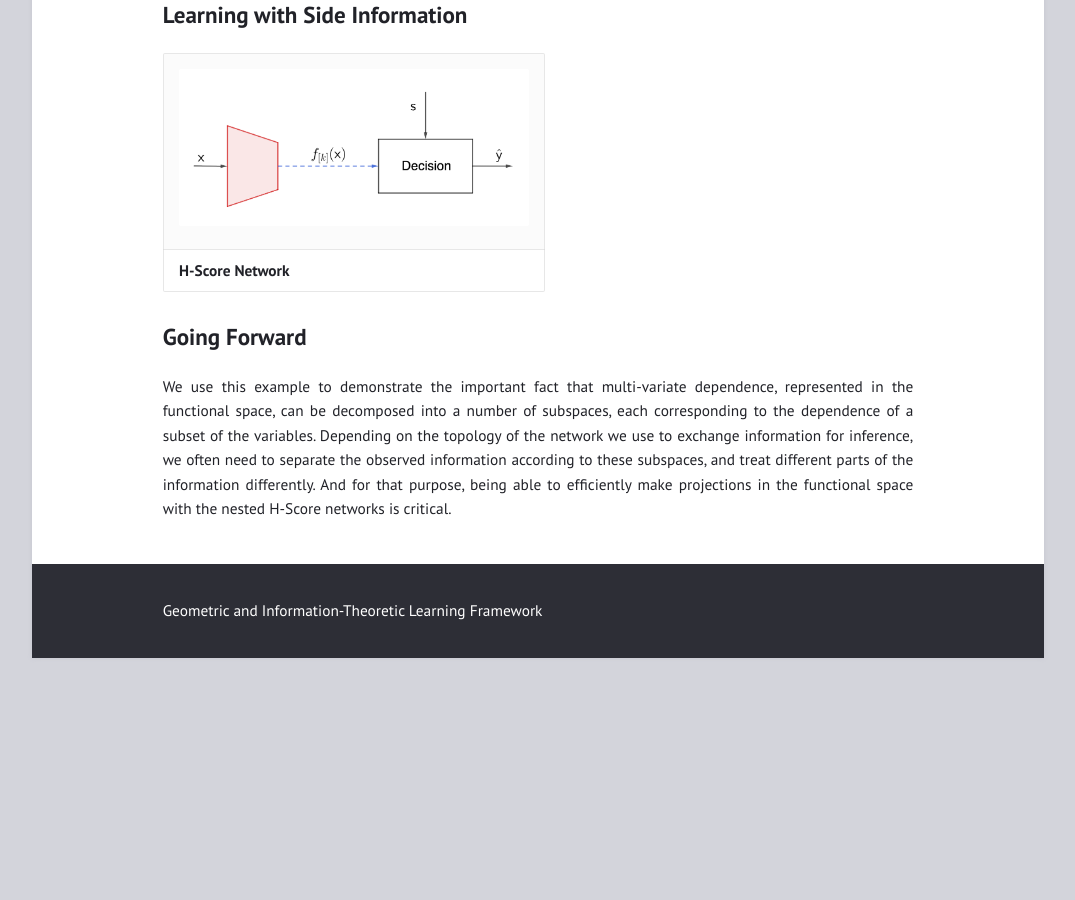
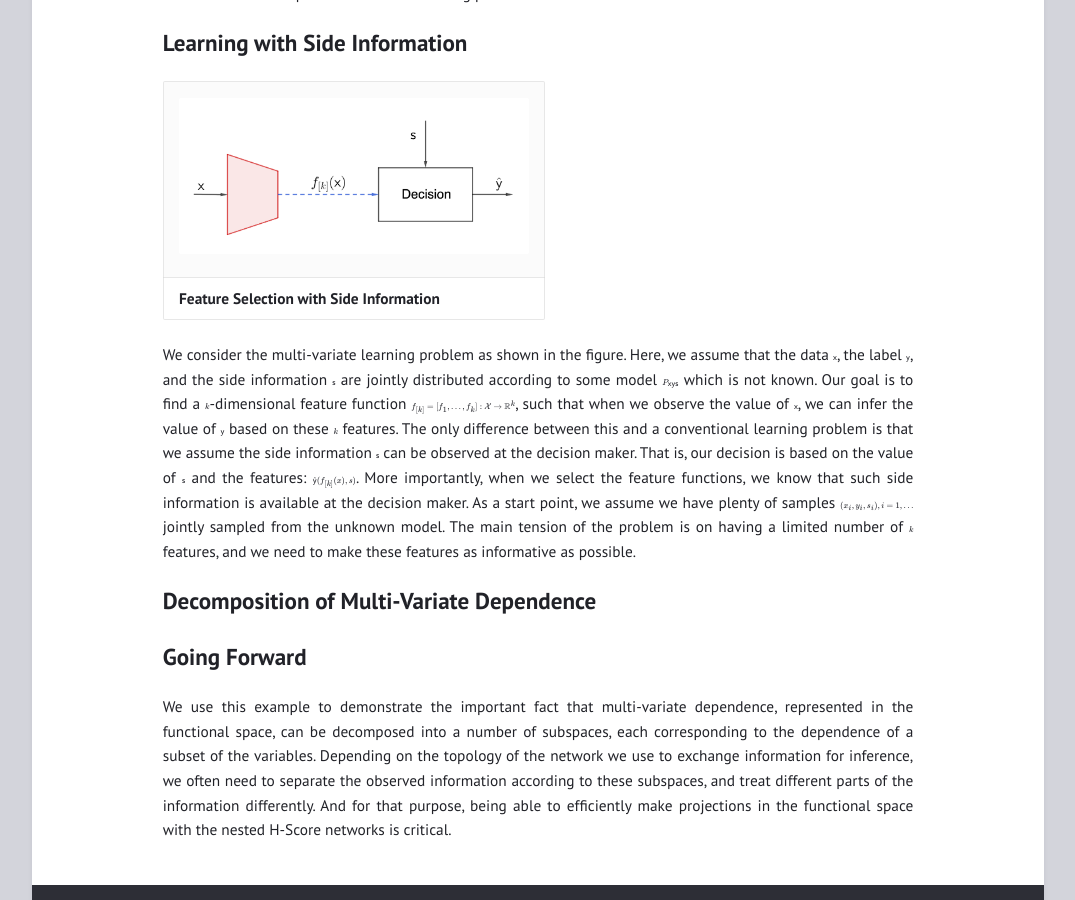
Before and after one commit to gilearning/gilearning.github.io, a Jekyll site: the page built from _posts/2022-09-15-SideInfo.md, in a window 1280 px wide and 900 px high, scrolled down 1603 px. Shown: the whole window, without its empty margins (102-1177 px from the left). Built offline with Jekyll 4.4.1, drawn with Linux system fonts in a browser that asks for light colours; formulas are drawn with MathJax 3; before the commit the page ends 2261 px from its top, so only the background shows below that; some of the changed text lies outside the part shown.

Commit message:
a bit into the side information problem

```diff
--- a/_posts/2022-09-15-SideInfo.md
+++ b/_posts/2022-09-15-SideInfo.md
@@ -37,11 +37,13 @@ These previous results now include the main tools we need to proceed: to find a
 
 ## Learning with Side Information
 
+|![test image](/assets/sideinfo.png){: width="350" }|
+|<b> Feature Selection with Side Information </b>|
+
+We consider the multi-variate learning problem as shown in the figure. Here, we assume that the data $\mathsf x$, the label $\mathsf y$, and the side information $\mathsf s$ are jointly distributed according to some model $P_{\mathsf {xys}}$ which is not known. Our goal is to find a $k$-dimensional feature function $f_{[k]} = [f_1, \ldots, f_k] : \mathcal X \to \mathbb R^k$, such that when we observe the value of $\mathsf x$, we can infer the value of $\mathsf y$ based on these $k$ features. The only difference between this and a conventional learning problem is that we assume the side information $\mathsf s$ can be observed at the decision maker. That is, our decision is based on the value of $\mathsf s$ and the features: $\widehat{\mathsf y} (f_{[k]}(x), s)$. More importantly, when we select the feature functions, we know that such side information is available at the decision maker. As a start point, we assume we have plenty of samples $(x_i, y_i, s_i), i=1, \ldots$ jointly sampled from the unknown model. The main tension of the problem is on having a limited number of $k$ features, and we need to make these features as informative as possible.
 
 
-|![test image](/assets/sideinfo.png){: width="350" }|
-|<b> H-Score Network </b>|
-
+## Decomposition of Multi-Variate Dependence
 
 ## Going Forward
 We use this example to demonstrate the important fact that multi-variate dependence, represented in the functional space, can be decomposed into a number of subspaces, each corresponding to the dependence of a subset of the variables. Depending on the topology of the network we use to exchange information for inference, we often need to separate the observed information according to these subspaces, and treat different parts of the information differently. And for that purpose, being able to efficiently make projections in the functional space with the nested H-Score networks is critical.
```
